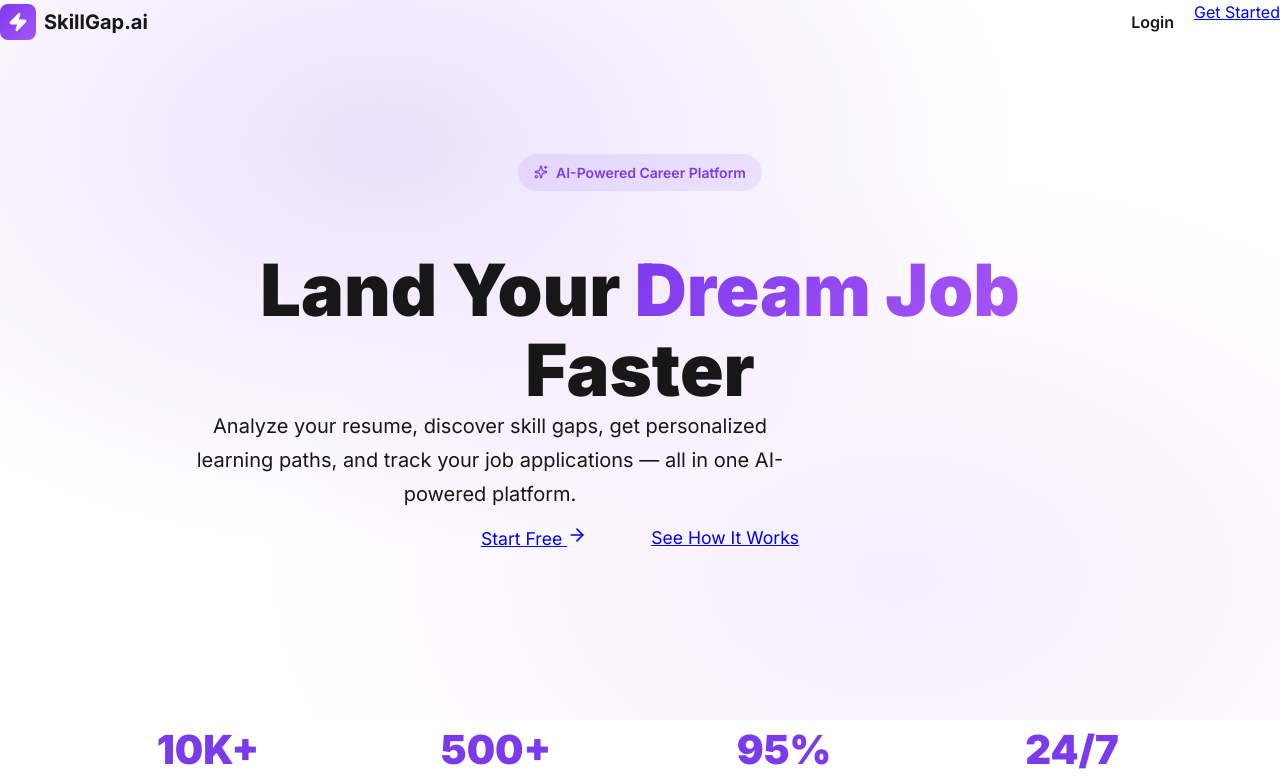
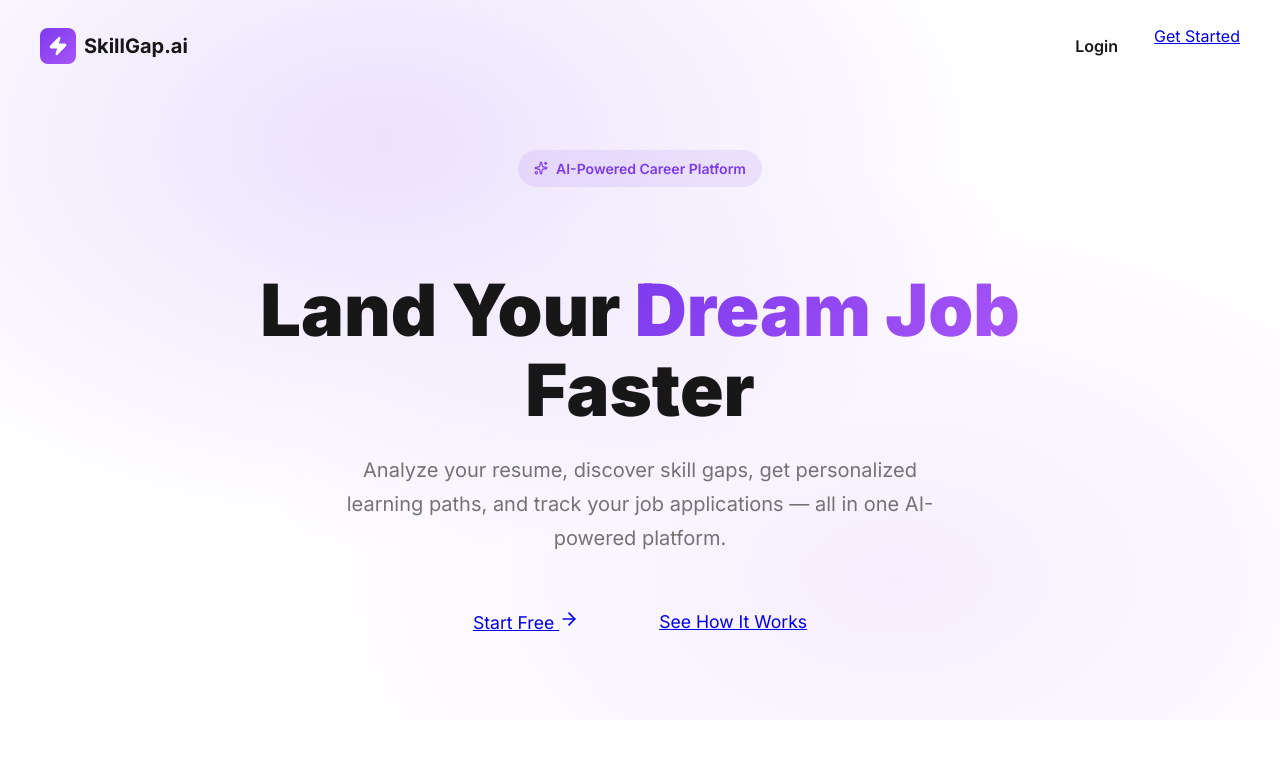
Before and after one commit to Theani7/skillgap.ai, a React (Vite) app in the folder frontend/: page / in a window 1280 px wide. Shown: the top 783 px of the page. Built offline with nearby package versions, Linux system fonts and the light colour scheme; no server answers.

Commit message:
style: add legacy variable mappings and clean up theme duplication

```diff
--- a/frontend/src/styles/theme.css
+++ b/frontend/src/styles/theme.css
@@ -20,110 +20,76 @@
   --text-5xl: var(--font-size-5xl);
   --text-6xl: 3.75rem;     /* 60px - Not in tokens scale */
 
-  /* Font Weights */
-  --font-light: 200;
-  --font-normal: 400;
-  --font-medium: 600;
-  --font-semibold: 700;
-  --font-bold: 900;
+  /* Font Weights mapped to Tokens */
+  --font-light: var(--font-weight-light);
+  --font-normal: var(--font-weight-normal);
+  --font-medium: var(--font-weight-medium);
+  --font-semibold: var(--font-weight-semibold);
+  --font-bold: var(--font-weight-bold);
 
-  /* Line Heights */
-  --leading-tight: 1.25;
-  --leading-normal: 1.5;
-  --leading-relaxed: 1.75;
+  /* Line Heights mapped to Tokens */
+  --leading-tight: var(--line-height-tight);
+  --leading-normal: var(--line-height-normal);
+  --leading-relaxed: var(--line-height-relaxed);
   --leading-loose: 2;
 
-  /* Letter Spacing */
-  --tracking-tight: -0.025em;
-  --tracking-normal: 0;
-  --tracking-wide: 0.05em;
+  /* Letter Spacing mapped to Tokens */
+  --tracking-tight: var(--letter-spacing-tight);
+  --tracking-normal: var(--letter-spacing-normal);
+  --tracking-wide: var(--letter-spacing-wide);
   --tracking-wider: 0.1em;
 
   /* === COLOR SYSTEM === */
-  /* Pure White Background */
+  /* Scale mapped to Tokens */
   --color-bg-primary: #ffffff;
   --color-bg-secondary: var(--color-neutral-50);
   --color-bg-tertiary: var(--color-neutral-100);
 
-  /* Deep Navy Primary */
-  --color-primary-50: #f8f9fc;
-  --color-primary-100: #eef2f7;
-  --color-primary-200: #dde5f0;
-  --color-primary-300: #c1d3e8;
-  --color-primary-400: #9fbcd7;
-  --color-primary-500: #7395c0;
-  --color-primary-600: #4a6fa1;
-  --color-primary-700: #2c4b82;
-  --color-primary-800: #1a3054;
-  --color-primary-900: #0f1c35;
-  --color-primary-950: #070f1f;
-
-  /* Burnt Orange Accent */
-  --color-accent-50: #fdf4e8;
-  --color-accent-100: #fbe9d3;
-  --color-accent-200: #f6d4b1;
-  --color-accent-300: #f0bb8a;
-  --color-accent-400: #ea9e5f;
-  --color-accent-500: #e17f34;
-  --color-accent-600: #c86a28;
-  --color-accent-700: #a65623;
-  --color-accent-800: #844620;
-  --color-accent-900: #683819;
-  --color-accent-950: #3a1f0d;
-
-  /* Neutral Text Scale */
-  --color-text-primary: #1a1a1a;
-  --color-text-secondary: #4a4a4a;
-  --color-text-tertiary: #7a7a7a;
-  --color-text-quaternary: #9a9a9a;
+  /* Neutral Text Scale mapped to Tokens */
+  --color-text-primary: var(--color-neutral-900);
+  --color-text-secondary: var(--color-neutral-700);
+  --color-text-tertiary: var(--color-neutral-500);
+  --color-text-quaternary: var(--color-neutral-400);
   --color-text-inverse: #ffffff;
 
-  /* Semantic Colors */
-  --color-success: #2d7a2d;
-  --color-warning: #b8860b;
-  --color-error: #c62828;
+  /* Semantic Colors mapped to Tokens */
+  --color-success: var(--color-success-600);
+  --color-warning: var(--color-warning-600);
+  --color-error: var(--color-error-600);
   --color-info: var(--color-primary-600);
 
-  /* Border Colors */
-  --color-border-light: #e8e3d8;
-  --color-border-medium: #d4cdb8;
-  --color-border-strong: #b8b098;
+  /* Border Colors mapped to Tokens */
+  --color-border-light: var(--color-neutral-200);
+  --color-border-medium: var(--color-neutral-300);
+  --color-border-strong: var(--color-neutral-400);
 
-  /* === SPACING SYSTEM === */
-  /* 8px base unit */
-  --space-0: 0;
-  --space-1: 0.125rem;   /* 2px */
-  --space-2: 0.25rem;    /* 4px */
-  --space-3: 0.375rem;   /* 6px */
-  --space-4: 0.5rem;     /* 8px */
-  --space-5: 0.625rem;   /* 10px */
-  --space-6: 0.75rem;    /* 12px */
-  --space-8: 1rem;       /* 16px */
-  --space-10: 1.25rem;   /* 20px */
-  --space-12: 1.5rem;    /* 24px */
-  --space-16: 2rem;      /* 32px */
-  --space-20: 2.5rem;    /* 40px */
-  --space-24: 3rem;      /* 48px */
-  --space-32: 4rem;      /* 64px */
-  --space-40: 5rem;      /* 80px */
-  --space-48: 6rem;      /* 96px */
-  --space-56: 7rem;      /* 112px */
-  --space-64: 8rem;      /* 128px */
+  /* Accent Alias (mapping to secondary token) */
+  --color-accent-50: var(--color-secondary-50);
+  --color-accent-100: var(--color-secondary-100);
+  --color-accent-200: var(--color-secondary-200);
+  --color-accent-300: var(--color-secondary-300);
+  --color-accent-400: var(--color-secondary-400);
+  --color-accent-500: var(--color-secondary-500);
+  --color-accent-600: var(--color-secondary-600);
+  --color-accent-700: var(--color-secondary-700);
+  --color-accent-800: var(--color-secondary-800);
+  --color-accent-900: var(--color-secondary-900);
+  --color-accent-950: var(--color-secondary-950);
 
   /* === TRANSITIONS === */
-  --transition-fast: var(--transition-duration-fast) ease-out;
-  --transition-base: var(--transition-duration-normal) ease-out;
-  --transition-slow: var(--transition-duration-slow) ease-out;
+  --transition-fast: var(--transition-duration-fast) var(--transition-ease-out);
+  --transition-base: var(--transition-duration-normal) var(--transition-ease-out);
+  --transition-slow: var(--transition-duration-slow) var(--transition-ease-out);
 
   /* === Z-INDEX === */
-  --z-dropdown: 1000;
-  --z-sticky: 1020;
-  --z-fixed: 1030;
-  --z-modal-backdrop: 1040;
-  --z-modal: 1050;
-  --z-popover: 1060;
-  --z-tooltip: 1070;
-  --z-toast: 1080;
+  --z-dropdown: var(--z-index-dropdown);
+  --z-sticky: var(--z-index-sticky);
+  --z-fixed: var(--z-index-fixed);
+  --z-modal-backdrop: var(--z-index-modal-backdrop);
+  --z-modal: var(--z-index-modal);
+  --z-popover: var(--z-index-popover);
+  --z-tooltip: var(--z-index-tooltip);
+  --z-toast: var(--z-index-toast);
 
   /* === BREAKPOINTS === */
   --breakpoint-sm: 375px;
@@ -141,6 +107,31 @@
   --radius-2xl: var(--border-radius-2xl);
   --radius-3xl: var(--border-radius-3xl);
   --radius-full: var(--border-radius-full);
+
+  /* === LEGACY MAPPINGS FOR BACKWARDS COMPATIBILITY === */
+  --clay-bg: var(--color-bg-primary);
+  --clay-cardBg: var(--color-bg-secondary);
+  --clay-cardBgSolid: var(--color-bg-primary);
+  --clay-foreground: var(--color-neutral-900);
+  --clay-muted: var(--color-neutral-500);
+  --clay-accent: var(--color-primary-600);
+  --clay-accent-light: var(--color-primary-400);
+  --clay-accent-alt: var(--color-secondary-600);
+  --clay-accent-tertiary: var(--color-primary-400);
+  --clay-success: var(--color-success);
+  --clay-warning: var(--color-warning);
+  --spacing-xs: var(--space-1);
+  --spacing-sm: var(--space-2);
+  --spacing-md: var(--space-4);
+  --spacing-lg: var(--space-6);
+  --spacing-xl: var(--space-10);
+  --spacing-2xl: var(--space-16);
+  --radius-sm: var(--border-radius-sm);
+  --radius-md: var(--border-radius-base);
+  --radius-lg: var(--border-radius-md);
+  --radius-xl: var(--border-radius-lg);
+  --radius-2xl: var(--border-radius-xl);
+  --radius-3xl: var(--border-radius-2xl);
 }
 
 /* === UTILITY CLASSES === */
@@ -658,54 +649,41 @@
 
 /* === DARK THEME === */
 [data-theme="dark"] {
-  /* Background - Deep Charcoal */
-  --color-bg-primary: #0d0d12;
-  --color-bg-secondary: #16161d;
-  --color-bg-tertiary: #1e1e28;
+  /* Background Scale mapped to Tokens */
+  --color-bg-primary: var(--color-neutral-50);
+  --color-bg-secondary: var(--color-neutral-100);
+  --color-bg-tertiary: var(--color-neutral-200);
 
-  /* Primary - Soft Blue */
-  --color-primary-50: #1a1e2e;
-  --color-primary-100: #252d42;
-  --color-primary-200: #333d56;
-  --color-primary-300: #4a5d7a;
-  --color-primary-400: #6b82a3;
-  --color-primary-500: #8fa0c4;
-  --color-primary-600: #adb9dc;
-  --color-primary-700: #c7d2ed;
-  --color-primary-800: #dbe2f5;
-  --color-primary-900: #eceafc;
-  --color-primary-950: #f5f3fc;
+  /* Text Scale mapped to Tokens */
+  --color-text-primary: var(--color-neutral-900);
+  --color-text-secondary: var(--color-neutral-700);
+  --color-text-tertiary: var(--color-neutral-500);
+  --color-text-quaternary: var(--color-neutral-400);
+  --color-text-inverse: var(--color-neutral-50);
 
-  /* Accent - Warm Coral */
-  --color-accent-50: #2a1a14;
-  --color-accent-100: #3d261c;
-  --color-accent-200: #553628;
-  --color-accent-300: #7a4a36;
-  --color-accent-400: #a66248;
-  --color-accent-500: #d08060;
-  --color-accent-600: #e09a7e;
-  --color-accent-700: #f0b4a0;
-  --color-accent-800: #f7cec4;
-  --color-accent-900: #fce4dc;
-  --color-accent-950: #fef0ec;
-
-  /* Text */
-  --color-text-primary: #eceaf4;
-  --color-text-secondary: #b8b2c8;
-  --color-text-tertiary: #8580a0;
-  --color-text-quaternary: #5a5470;
-  --color-text-inverse: #0d0d12;
-
-  /* Semantic */
-  --color-success: #4caf50;
-  --color-warning: #f0a030;
-  --color-error: #ef5350;
+  /* Semantic Colors mapped to Tokens */
+  --color-success: var(--color-success-500);
+  --color-warning: var(--color-warning-500);
+  --color-error: var(--color-error-500);
   --color-info: var(--color-primary-400);
 
-  /* Borders */
-  --color-border-light: #2a2840;
-  --color-border-medium: #3d3858;
-  --color-border-strong: #524a70;
+  /* Border Colors mapped to Tokens */
+  --color-border-light: var(--color-neutral-200);
+  --color-border-medium: var(--color-neutral-300);
+  --color-border-strong: var(--color-neutral-400);
+
+  /* Accent Alias (mapping to secondary token) */
+  --color-accent-50: var(--color-secondary-50);
+  --color-accent-100: var(--color-secondary-100);
+  --color-accent-200: var(--color-secondary-200);
+  --color-accent-300: var(--color-secondary-300);
+  --color-accent-400: var(--color-secondary-400);
+  --color-accent-500: var(--color-secondary-500);
+  --color-accent-600: var(--color-secondary-600);
+  --color-accent-700: var(--color-secondary-700);
+  --color-accent-800: var(--color-secondary-800);
+  --color-accent-900: var(--color-secondary-900);
+  --color-accent-950: var(--color-secondary-950);
 }
 
 /* Dark Mode Component Tweaks */
```
